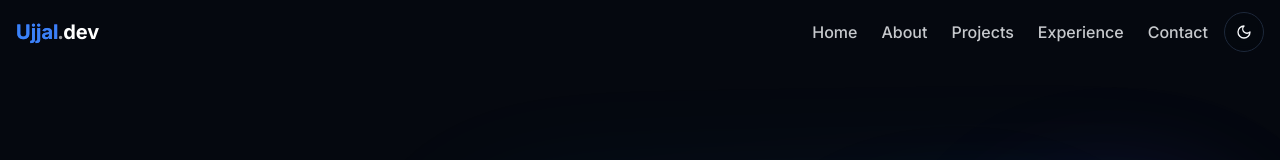
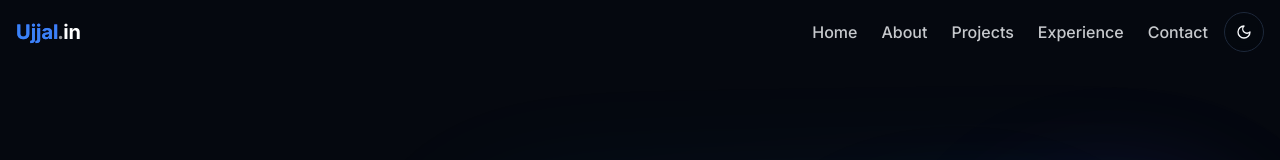
Before and after one commit to Ujjalcha1/portfolio, a React (Vite) app: page / in a window 1280 px wide. Shown: the top 160 px of the page. Built offline with nearby package versions, Linux system fonts and the light colour scheme.

Commit message:
feat: Update text in Navbar from "dev" to "in" for improved clarity

```diff
--- a/src/components/Navbar.tsx
+++ b/src/components/Navbar.tsx
@@ -144,7 +144,7 @@ export function Navbar() {
             ref={devRef}
             className="inline-block text-black dark:text-white"
           >
-            dev
+            in
           </span>
           {/* <span className="text-white">dev</span> */}
         </a>
```
